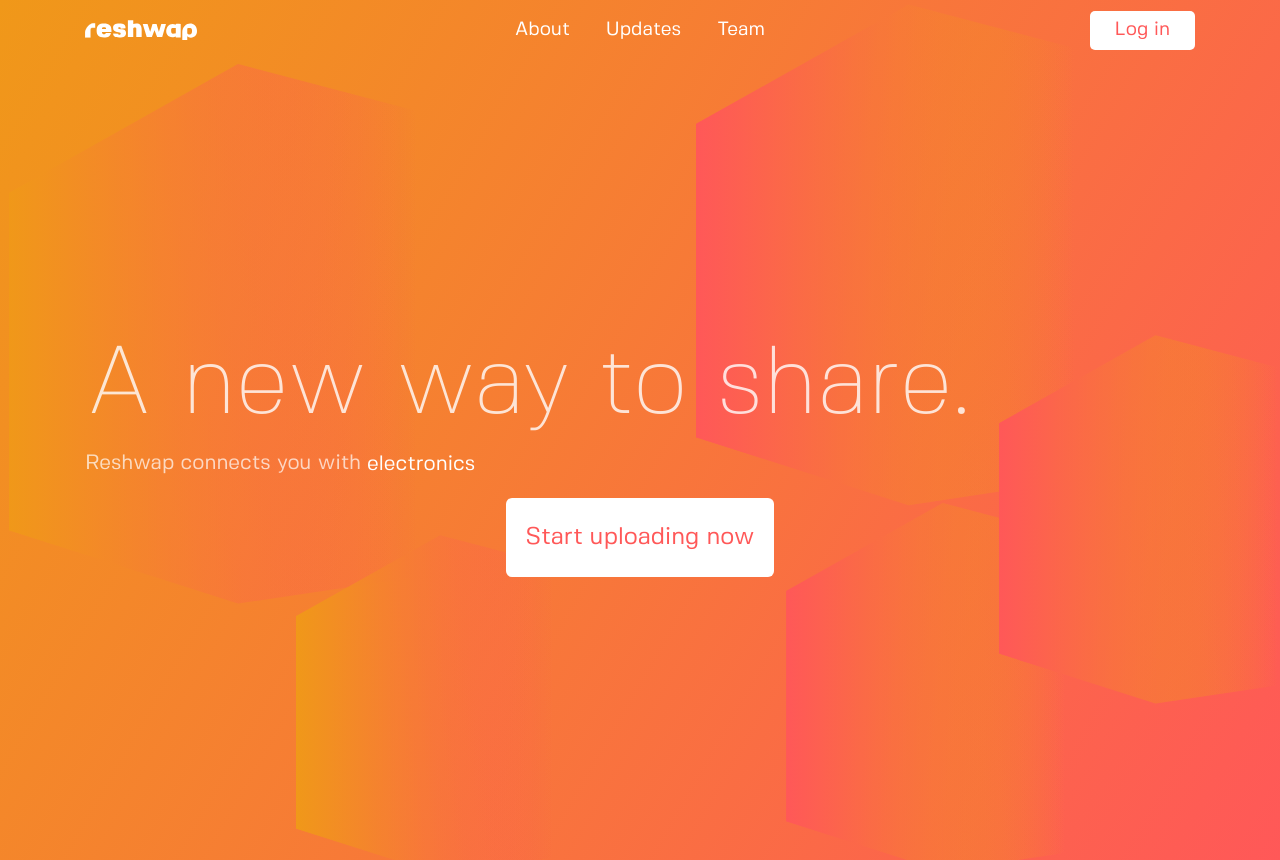
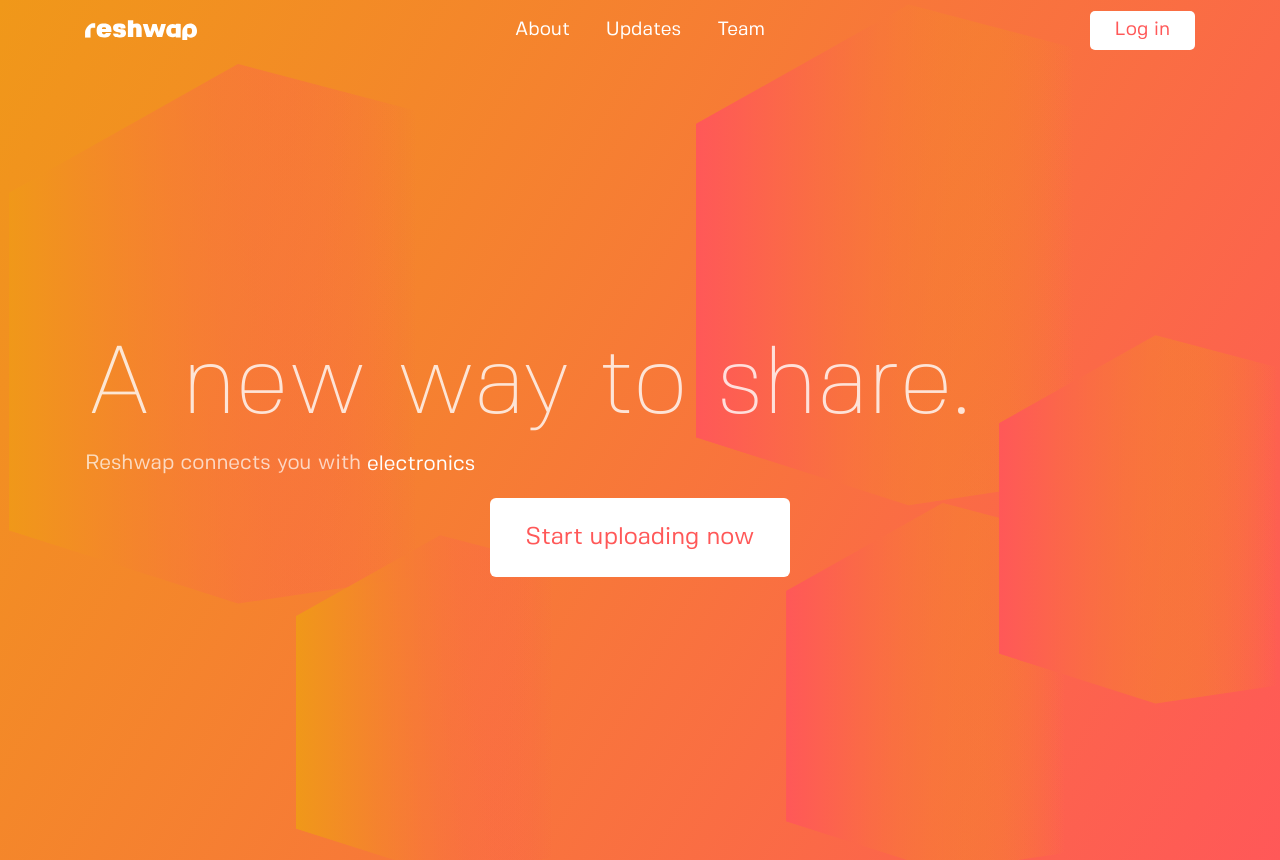
Before and after one commit to alpercanberk/reshwap2019, a Flask app: page / in a window 1280 px wide. Shown: the top 860 px of the page. Run offline with Flask 2, Linux system fonts and the light colour scheme; some libraries are stand-ins or nearby versions.

Commit message:
minor css changes

```diff
--- a/static/stylesheet.css
+++ b/static/stylesheet.css
@@ -585,7 +585,7 @@ label:hover {
   color: #ff5858;
   background-color: #fff;
   cursor: pointer;
-  padding: 0.9em 0.8em;
+  padding: 0.9em 1.5em;
   border-width: 0;
   border-radius: 6px !important;
   font-size: 1.5em;
```
